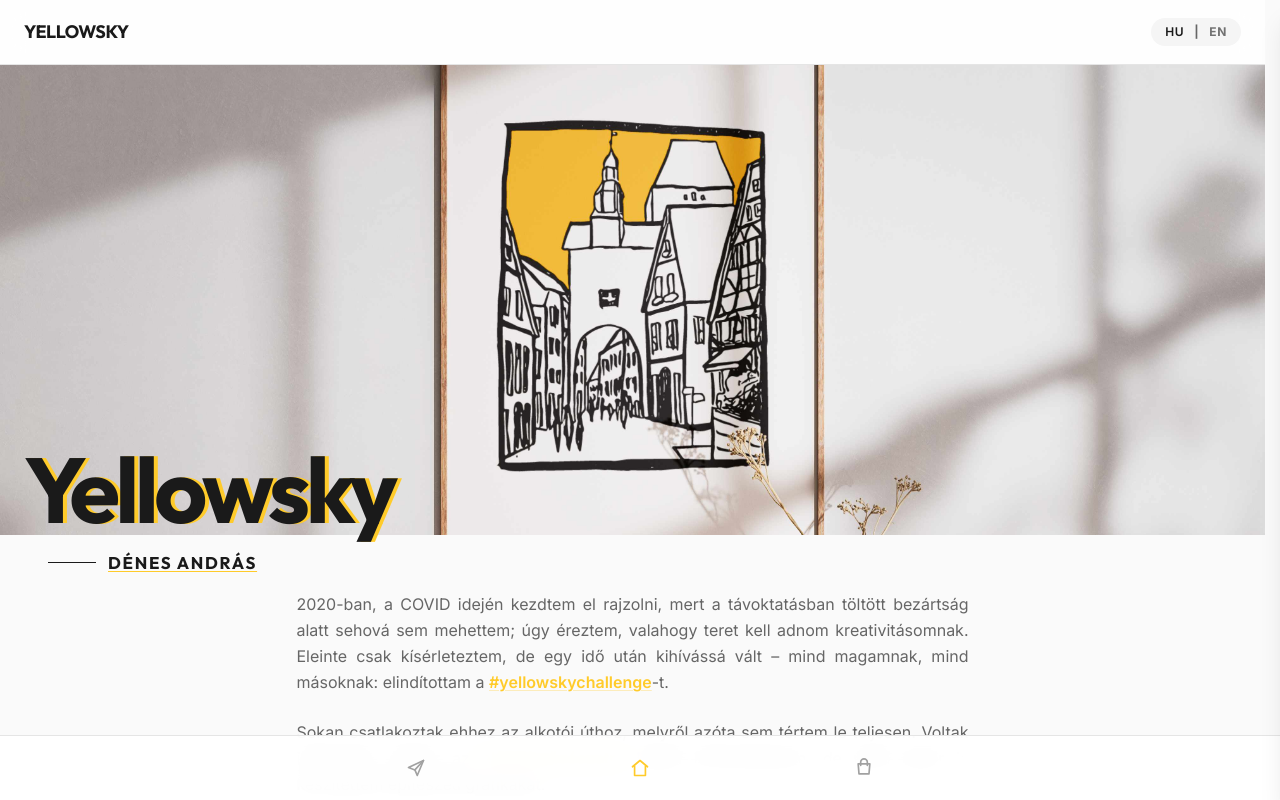
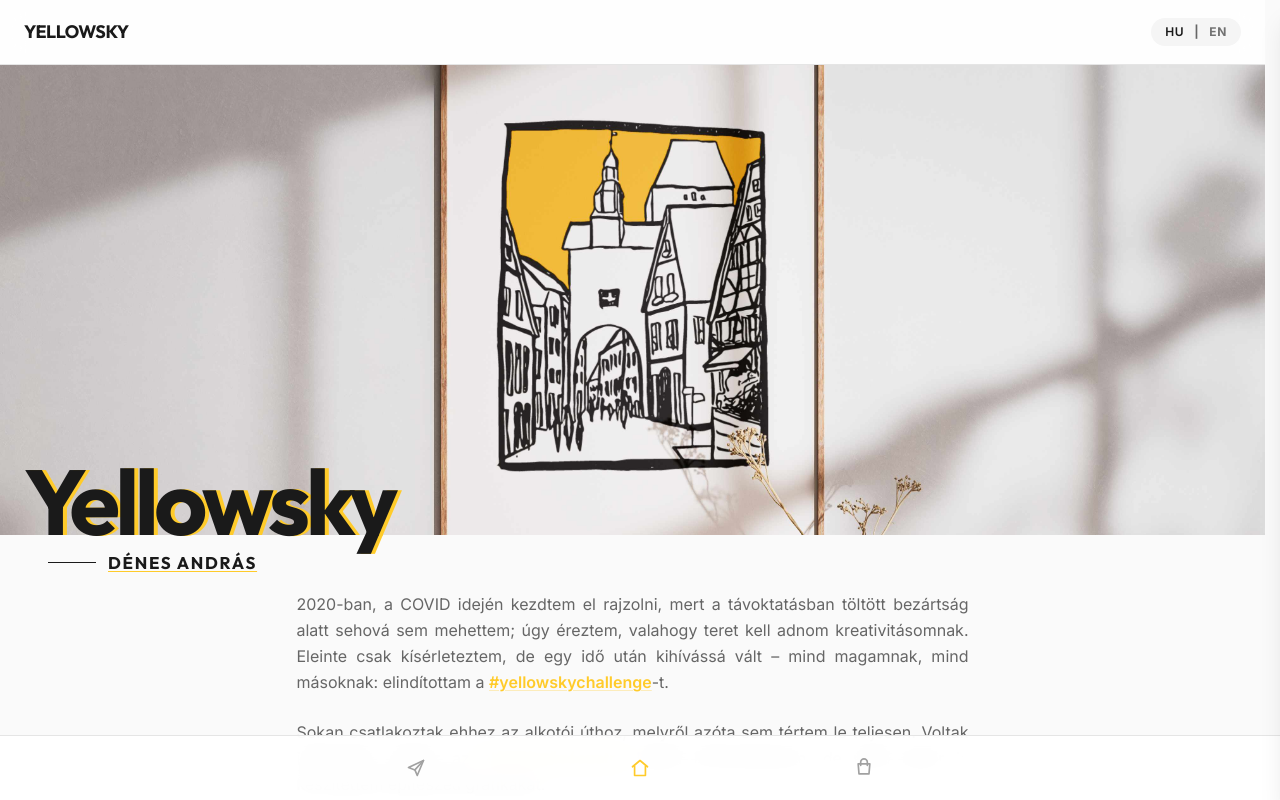
Before and after one commit to denandras/yellowsky, a Next.js app: page / in a window 1280 px wide. Shown: the top 800 px of the page. Built offline with nearby package versions, Linux system fonts and the light colour scheme; no server answers.

Commit message:
Revert "style: hero title -12px to -2px vertical position"
This reverts commit 00acb15f77a07403e0926f4a13f32f0bf7fd5e79.

```diff
--- a/components/home-page-client.tsx
+++ b/components/home-page-client.tsx
@@ -265,11 +265,11 @@ export default function HomePageClient({ initialLanguage, communityPosts = [] }:
               <div className={`flex flex-col items-start px-6 transition-all duration-700 ${showTitle ? 'opacity-100 translate-y-0' : 'opacity-0 translate-y-4'}`}>
                 <div className="relative">
                   {/* Yellow offset text behind */}
-                  <h1 className="font-display font-bold leading-none tracking-tighter absolute top-0 left-0" style={{ fontSize: 'clamp(4.5rem, 4rem + 3vw, 5.75rem)', transform: 'translateY(clamp(-8.5px, -10.5px + 0.25vw, -6.5px)) translateX(4px)', color: '#ffcb2a' }}>
+                  <h1 className="font-display font-bold leading-none tracking-tighter absolute top-0 left-0" style={{ fontSize: 'clamp(4.5rem, 4rem + 3vw, 5.75rem)', transform: 'translateY(clamp(3.5px, 1.5px + 0.25vw, 5.5px)) translateX(4px)', color: '#ffcb2a' }}>
                     {labels.title}
                   </h1>
                   {/* Dark text on top */}
-                  <h1 className="font-display font-bold leading-none tracking-tighter relative" style={{ fontSize: 'clamp(4.5rem, 4rem + 3vw, 5.75rem)', transform: 'translateY(clamp(-8.5px, -10.5px + 0.25vw, -6.5px))', color: '#1a1a1a' }}>
+                  <h1 className="font-display font-bold leading-none tracking-tighter relative" style={{ fontSize: 'clamp(4.5rem, 4rem + 3vw, 5.75rem)', transform: 'translateY(clamp(3.5px, 1.5px + 0.25vw, 5.5px))', color: '#1a1a1a' }}>
                     {labels.title}
                   </h1>
                 </div>
```
